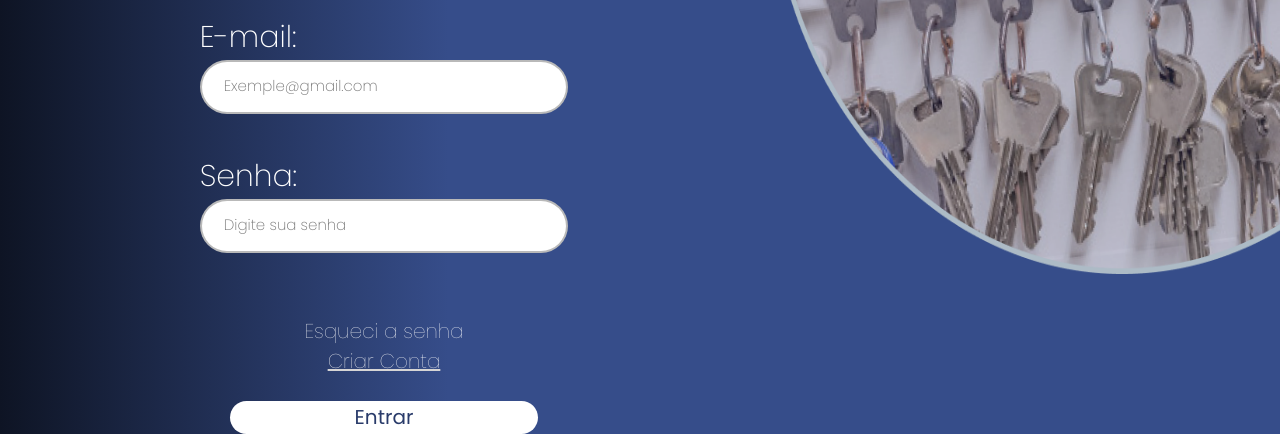
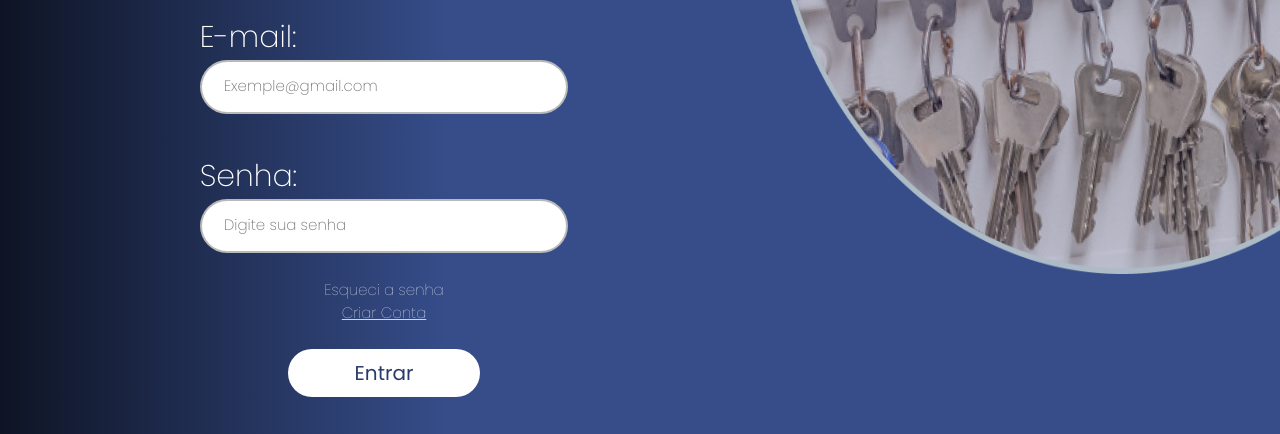
Before and after one commit to raquel755/Sistema-de-chave, a plain HTML site: page sistema de chave/index.html in a window 1280 px wide. Shown: the part 366-800 px from the top of the page. Drawn offline with Linux system fonts and the light colour scheme.

Commit message:
Add files via upload

```diff
--- a/sistema de chave/css/estilo.css
+++ b/sistema de chave/css/estilo.css
@@ -53,17 +53,17 @@ label{
     display: flex;
     flex-direction: column ;
     align-items: center;
-    margin-top: 40px;
+    margin-top: 2px;
 }
 .form-label{
-    font-size: 20px;
+    font-size: 15px;
     font-weight: 100;
     text-decoration: none;
 }
 
 .criarconta{
-    font-size: 20px;
-    font-weight: 100;
+    font-size: 15px;
+    font-weight: 90;
     text-decoration-color: rgb(214, 213, 213);
     color: white;
 }
@@ -88,7 +88,7 @@ button{
     background: rgb(255, 255, 255);
     background: linear-gradient(90deg, rgb(255, 255, 255) 0%, rgb(255, 255, 255) 100%);
     margin-top: 10px;
-    width: 80%;
+    width: 50%;
     align-self: center;
 }
 .botao-link{
@@ -149,7 +149,7 @@ button:hover{
         margin-top: 10px;
     }
     button{
-        margin: 1%;
+        margin: 5%;
     }
     .titulo-form{
         margin-top: 1px;
```
